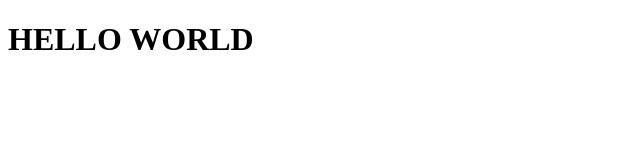
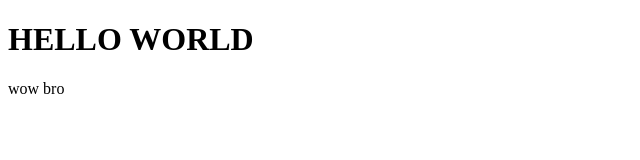
Before and after one commit to chiplux/testgit, a plain HTML site: page index.html in a window 1280 px wide. Shown: the full height of the page, 0-640 px from the left. Drawn offline with Linux system fonts and the light colour scheme.

Commit message:
second commit

```diff
--- a/index.html
+++ b/index.html
@@ -8,5 +8,6 @@
 </head>
 <body>
     <h1>HELLO WORLD</h1>
+    <p>wow bro</p>
 </body>
 </html>
```
